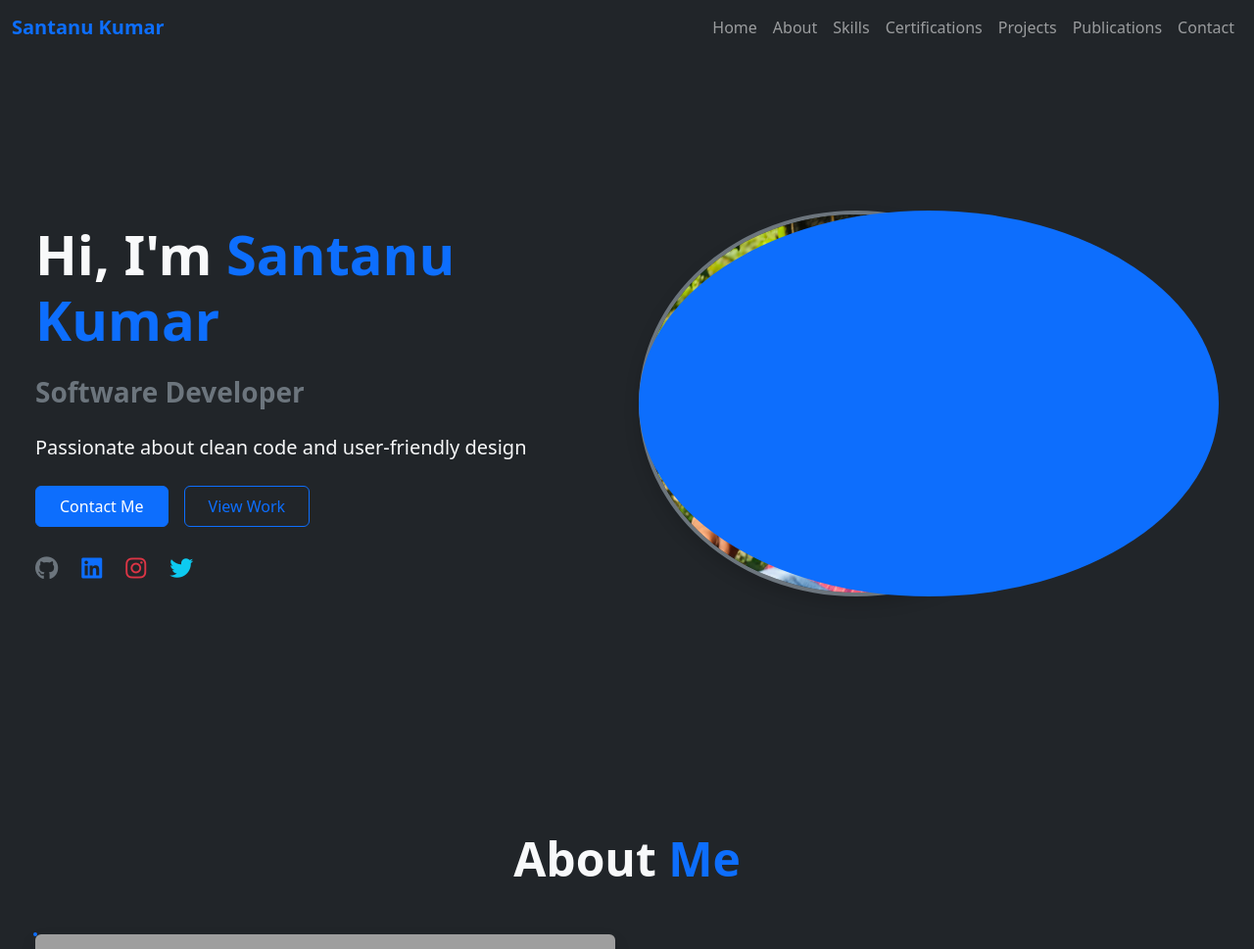
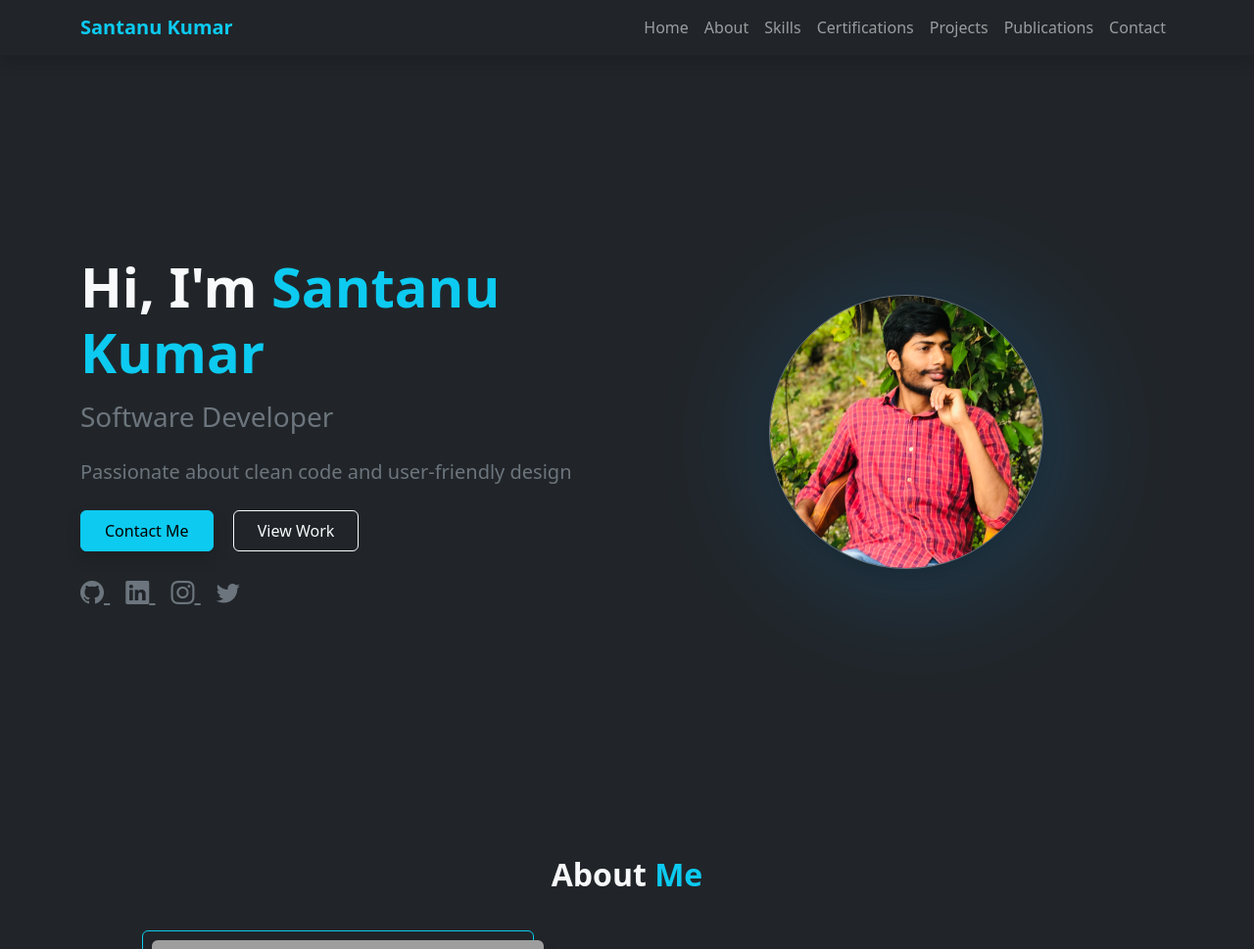
Before and after one commit to santanu9798/portfolio, a Django app: page / in a window 1280 px wide; the page is wider, and only the part inside the window is pictured. Shown: the top 969 px of that part at 98% size. Run offline with Django 4.2, Linux system fonts and the light colour scheme; grey boxes are pictures that could not be loaded.

Commit message:
all change html, css file.

```diff
--- a/portfolio/static/css/style.css
+++ b/portfolio/static/css/style.css
@@ -91,7 +91,11 @@
 .mobile-menu.show {
     max-height: 500px;
 }
+
+.navbar-nav .nav-link:hover {
+    color: #0dcaf0 !important;
 }
+
 
 @keyframes loadSkill {
     from { width: 0; }
--- a/portfolio/templates/portfolio/index.html
+++ b/portfolio/templates/portfolio/index.html
@@ -6,17 +6,27 @@
     <meta name="viewport" content="width=device-width, initial-scale=1.0">
     <title>Santanu</title>
     <link href="https://cdn.jsdelivr.net/npm/bootstrap@5.3.0/dist/css/bootstrap.min.css" rel="stylesheet">
-    <link rel="stylesheet" href="https://cdnjs.cloudflare.com/ajax/libs/font-awesome/6.4.0/css/all.min.css">
+    <link rel="stylesheet" href="https://cdn.jsdelivr.net/npm/bootstrap-icons@1.11.0/font/bootstrap-icons.css">
+    <link href="https://cdn.jsdelivr.net/npm/bootstrap-icons@1.11.0/font/bootstrap-icons.css" rel="stylesheet">
+<script src="https://cdn.jsdelivr.net/npm/bootstrap@5.3.0/dist/js/bootstrap.bundle.min.js"></script>
     <link rel="stylesheet" href="{% static 'css/style.css' %}">
 </head>
 <body class="bg-dark text-light">
     <!-- Navigation -->
-    <nav class="navbar navbar-expand-lg navbar-dark bg-dark fixed-top bg-opacity-90 backdrop-blur">
-        <div class="container-fluid">
-            <span class="navbar-brand fw-bold text-primary">Santanu Kumar</span>
+    <nav class="navbar navbar-expand-md navbar-dark bg-dark fixed-top shadow">
+    <div class="container">
+
+        <!-- Brand -->
+        <a class="navbar-brand fw-bold text-info" href="#">
+            Santanu Kumar
+        </a>
+
+        <!-- Mobile Toggle Button -->
         <button class="navbar-toggler" type="button" data-bs-toggle="collapse" data-bs-target="#navbarNav">
             <span class="navbar-toggler-icon"></span>
         </button>
+
+        <!-- Menu -->
         <div class="collapse navbar-collapse" id="navbarNav">
             <ul class="navbar-nav ms-auto">
                 <li class="nav-item">
@@ -45,83 +55,182 @@
     </div>
 </nav>
 
-    <!-- Hero Section -->
-    <section id="home" class="min-vh-100 d-flex align-items-center justify-content-center pt-5 pb-4 px-3 px-md-4">
-        <div class="container-fluid">
+<!-- Mobile Menu -->
+
+<button class="navbar-toggler" type="button" data-bs-toggle="collapse" data-bs-target="#navbarNav">
+    <span class="navbar-toggler-icon"></span>
+</button>
+<div class="collapse navbar-collapse bg-dark" id="navbarNav">
+    <ul class="navbar-nav ms-auto">
+        <li class="nav-item">
+            <a class="nav-link" href="#home">Home</a>
+        </li>
+        <li class="nav-item">
+            <a class="nav-link" href="#about">About</a>
+        </li>
+        <li class="nav-item">
+            <a class="nav-link" href="#skills">Skills</a>
+        </li>
+        <li class="nav-item">
+            <a class="nav-link" href="#certifications">Certifications</a>
+        </li>
+        <li class="nav-item">
+            <a class="nav-link" href="#projects">Projects</a>
+        </li>
+        <li class="nav-item">
+            <a class="nav-link" href="#publications">Publications</a>
+        </li>
+        <li class="nav-item">
+            <a class="nav-link" href="#contact">Contact</a>
+        </li>
+    </ul>
+</div>
+
+    <!-- Home Section -->
+
+    <section id="home" class="d-flex align-items-center bg-dark text-light" style="min-height:100vh; padding-top:80px; padding-bottom:50px;">
+    <div class="container">
+
         <div class="row align-items-center">
-                <div class="col-lg-6 text-center text-lg-start">
-                    <h1 class="display-4 fw-bold mb-4">
-                        Hi, I'm <span class="text-primary">Santanu Kumar</span>
+
+            <!-- Left Content -->
+            <div class="col-md-6 text-center text-md-start">
+
+                <h1 class="display-4 fw-bold mb-3">
+                    Hi, I'm <span class="text-info">Santanu Kumar</span>
                 </h1>
-                    <h2 class="h3 fw-semibold mb-4 text-secondary">
+
+                <h3 class="mb-4 text-secondary">
                     Software Developer
-                    </h2>
-                    <p class="lead mb-4">
+                </h3>
+
+                <p class="lead text-secondary mb-4">
                     Passionate about clean code and user-friendly design
                 </p>
-                    <div class="d-flex justify-content-center justify-content-lg-start gap-3 mb-4">
-                        <a href="#contact" class="btn btn-primary px-4 py-2">Contact Me</a>
-                        <a href="#projects" class="btn btn-outline-primary px-4 py-2">View Work</a>
+
+                <!-- Buttons -->
+                <div class="mb-4">
+                    <a href="#contact" class="btn btn-info me-3 px-4 py-2 shadow">
+                        Contact Me
+                    </a>
+
+                    <a href="#projects" class="btn btn-outline-light px-4 py-2">
+                        View Work
+                    </a>
                 </div>
-                    <div class="d-flex justify-content-center justify-content-lg-start gap-4">
-                        <a href="https://github.com/santanu9798" class="text-secondary fs-4"><i class="fab fa-github"></i></a>
-                        <a href="https://www.linkedin.com/in/santanu-kumar-1152b0235/" class="text-primary fs-4"><i class="fab fa-linkedin"></i></a>
-                        <a href="#" class="text-danger fs-4"><i class="fab fa-instagram"></i></a>
-                        <a href="https://twitter.com/santanu9798" class="text-info fs-4"><i class="fab fa-twitter"></i></a>
+
+                <!-- Social Icons -->
+                <div>
+                    <a href="https://github.com/santanu9798" class="text-secondary me-3 fs-4">
+                        <i class="bi bi-github"></i>
+                    </a>
+
+                    <a href="https://www.linkedin.com/in/santanu-kumar-1152b0235/" class="text-secondary me-3 fs-4">
+                        <i class="bi bi-linkedin"></i>
+                    </a>
+
+                    <a href="#" class="text-secondary me-3 fs-4">
+                        <i class="bi bi-instagram"></i>
+                    </a>
+
+                    <a href="https://twitter.com/santanu9798" class="text-secondary fs-4">
+                        <i class="bi bi-twitter"></i>
+                    </a>
                 </div>
+
             </div>
-                <div class="col-lg-6 d-none d-lg-flex justify-content-center">
+
+            <!-- Right Image -->
+            <div class="col-md-6 d-none d-md-flex justify-content-center mt-4 mt-md-0">
+
                 <div class="position-relative">
-                        <div class="position-absolute top-0 start-0 w-100 h-100 bg-primary rounded-circle opacity-20 blur"></div>
-                        <img src="{% static 'images/profile.jpg' %}" alt="Developer" class="rounded-circle border border-4 border-secondary shadow w-75">
+
+                    <!-- Glow Effect -->
+                    <div class="position-absolute rounded-circle"
+                        style="width:300px; height:300px; background: radial-gradient(circle, #0dcaf0, #0d6efd); filter: blur(60px); opacity:0.2;">
                     </div>
+
+                    <!-- Image -->
+                    <img src="{% static 'images/profile.jpg' %}"
+                        alt="Developer"
+                        class="rounded-circle border border-secondary shadow"
+                        style="width:280px; height:280px; object-fit:cover; position:relative; z-index:1;">
+
                 </div>
+
             </div>
+
+        </div>
+
     </div>
 </section>
+    <!-- About Section -->
+    <section id="about" class="py-5 bg-dark text-light">
+    <div class="container">
 
-    <!-- About Section -->
-    <section id="about" class="py-5 px-3 px-md-4 bg-dark bg-opacity-50">
-        <div class="container-fluid">
-            <h2 class="display-5 fw-bold text-center mb-5">
-                About <span class="text-primary">Me</span>
+        <!-- Heading -->
+        <h2 class="text-center fw-bold mb-5">
+            About <span class="text-info">Me</span>
         </h2>
 
         <div class="row align-items-center">
-                <div class="col-lg-6 text-center">
-                    <div class="position-relative">
-                        <div class="position-absolute top-0 start-0 translate-middle border border-2 border-primary rounded"></div>
-                        <img src="{% static 'images/about.jpg' %}" style="height: 600px;" alt="About Me" class="rounded shadow w-100">
-                    </div>
-                </div>
-                <div class="col-lg-6">
-                    <h3 class="h4 fw-semibold mb-3">Who am I?</h3>
-                    <p class="text-muted mb-4">
-                    I'm Santanu, a self-taught Software Developer from Delhi, India.. <br>
-                    I'm always curious and passionate about building stunning, responsive, and user-friendly websites.
-                    </p>
-                    <div class="row g-3 mb-4">
-                        <div class="col-sm-6 d-flex align-items-center">
-                            <i class="fas fa-user-tie text-primary me-2"></i>
-                            <span class="text-light">Santanu Kumar</span>
-                        </div>
-                        <div class="col-sm-6 d-flex align-items-center">
-                            <i class="fas fa-envelope text-primary me-2"></i>
-                            <span class="text-light">8579santanu@gmail.com</span>
-                        </div>
-                        <div class="col-sm-6 d-flex align-items-center">
-                            <i class="fas fa-phone text-primary me-2"></i>
-                            <span class="text-light">+91 8579077272</span>
-                        </div>
-                        <div class="col-sm-6 d-flex align-items-center">
-                            <i class="fas fa-map-marker-alt text-primary me-2"></i>
-                            <span class="text-light">Delhi, India</span>
+
+            <!-- Image -->
+            <div class="col-md-6 text-center mb-4 mb-md-0">
+                <div class="position-relative d-inline-block">
+
+                    <!-- Border Effect -->
+                    <div class="position-absolute border border-info rounded"
+                        style="width:100%; height:100%; top:-10px; left:-10px; z-index:0;"></div>
+
+                    <!-- Image -->
+                    <img src="{% static 'images/about.jpg' %}"
+                        alt="About Me"
+                        class="img-fluid rounded shadow position-relative"
+                        style="max-height:400px; z-index:1;">
                 </div>
             </div>
 
-                    <a href="{% static 'Images/Santanu-kumar.pdf' %}" class="btn btn-outline-primary px-3 py-2">
-                        Download CV <i class="fas fa-download ms-2"></i>
+            <!-- Content -->
+            <div class="col-md-6">
+
+                <h4 class="fw-semibold mb-3">Who am I?</h4>
+
+                <p class="text-secondary mb-4">
+                    I'm Santanu, a self-taught Software Developer from Delhi, India.<br>
+                    I'm always curious and passionate about building stunning, responsive, and user-friendly websites.
+                </p>
+
+                <!-- Info Grid -->
+                <div class="row mb-4">
+
+                    <div class="col-6 mb-2">
+                        <i class="bi bi-person-fill text-info me-2"></i>
+                        <span>Santanu Kumar</span>
+                    </div>
+
+                    <div class="col-6 mb-2">
+                        <i class="bi bi-envelope-fill text-info me-2"></i>
+                        <span>8579santanu@gmail.com</span>
+                    </div>
+
+                    <div class="col-6 mb-2">
+                        <i class="bi bi-telephone-fill text-info me-2"></i>
+                        <span>+91 8579077272</span>
+                    </div>
+
+                    <div class="col-6 mb-2">
+                        <i class="bi bi-geo-alt-fill text-info me-2"></i>
+                        <span>Delhi, India</span>
+                    </div>
+
+                </div>
+
+                <!-- Button -->
+                <a href="{% static 'Images/Santanu-kumar.pdf' %}" class="btn btn-outline-info">
+                    <i class="bi bi-download me-2"></i> Download CV
                 </a>
+
             </div>
         </div>
     </div>
@@ -473,34 +582,54 @@
     <br><br>
 
     <!-- Publications -->
-    <section id="publications" class="py-4 px-3">
-        <div class="container-fluid" style="max-width: 72rem;">
+    <section id="publications" class="py-5 bg-dark text-light">
+    <div class="container">
+
+        <!-- Heading -->
         <div class="text-center mb-5">
-                <p class="text-muted">Research & Writing</p>
-                <h2 class="display-6 fw-bold">Publications</h2>
-                <p class="mt-3 text-muted" style="max-width: 32rem; margin: 0 auto;">
+            <p class="text-secondary">Research & Writing</p>
+            <h2 class="fw-bold">Publications</h2>
+            <p class="mt-3 text-secondary mx-auto" style="max-width:600px;">
                 Applied research exploring secure distributed voting, cryptographic trust models,
                 and institutional blockchain architectures.
             </p>
         </div>
-            <div class="bg-secondary border border-primary rounded-4 p-4 p-md-5 shadow-sm">
-                <div class="d-flex align-items-start gap-3">
-                    <div class="flex-shrink-0 w-100" style="width: 3rem; height: 3rem; background: linear-gradient(to right, #ec4899, #3b82f6); border-radius: 0.5rem; display: flex; align-items: center; justify-content: center; color: white; font-size: 1.25rem;">
-                        📄
+
+        <!-- Card -->
+        <div class="card bg-secondary text-light border-0 shadow-lg">
+            <div class="card-body p-4 p-md-5">
+
+                <div class="d-flex align-items-start">
+
+                    <!-- Icon -->
+                    <div class="me-3">
+                        <div class="d-flex align-items-center justify-content-center rounded text-white"
+                            style="width:50px; height:50px; background: linear-gradient(45deg, #ff4d6d, #4dabf7);">
+                            <i class="bi bi-file-earmark-text fs-4"></i>
                         </div>
-                    <div class="flex-grow-1">
-                        <h3 class="h4 fw-semibold mb-3">
+                    </div>
+
+                    <!-- Content -->
+                    <div>
+                        <h4 class="fw-semibold mb-2">
                             Permissioned Smart Contract-Based e-Voting System for Universities
-                        </h3>
-                        <p class="text-muted mb-3">
-                        A blockchain-driven model for secure, transparent, and institution-friendly academic elections leveraging Hyperledger smart contracts.
+                        </h4>
+
+                        <p class="text-light mb-3">
+                            A blockchain-driven model for secure, transparent, and institution-friendly
+                            academic elections leveraging Hyperledger smart contracts.
                         </p>
-                        <span class="text-muted small">
+
+                        <span class="text-secondary small">
                             Research + Prototype Build
                         </span>
                     </div>
+
+                </div>
+
             </div>
         </div>
+
     </div>
 </section>
 
@@ -522,7 +651,7 @@
                     <div class="mb-4">
                         <div class="d-flex align-items-start mb-3">
                             <div class="flex-shrink-0 rounded-circle bg-primary bg-opacity-10 d-flex align-items-center justify-content-center" style="width: 2.5rem; height: 2.5rem;">
-                                <i class="fas fa-map-marker-alt text-primary"></i>
+                                <i class="bi bi-geo-alt-fill text-primary"></i>
                             </div>
                             <div class="ms-3">
                                 <h4 class="h6 fw-medium mb-1">Location</h4>
@@ -532,7 +661,7 @@
 
                         <div class="d-flex align-items-start mb-3">
                             <div class="flex-shrink-0 rounded-circle bg-info bg-opacity-10 d-flex align-items-center justify-content-center" style="width: 2.5rem; height: 2.5rem;">
-                                <i class="fas fa-envelope text-info"></i>
+                                <i class="bi bi-envelope-fill text-primary"></i>
                             </div>
                             <div class="ms-3">
                                 <h4 class="h6 fw-medium mb-1">Email</h4>
@@ -542,7 +671,7 @@
 
                         <div class="d-flex align-items-start mb-3">
                             <div class="flex-shrink-0 rounded-circle bg-success bg-opacity-10 d-flex align-items-center justify-content-center" style="width: 2.5rem; height: 2.5rem;">
-                                <i class="fas fa-phone text-success"></i>
+                                <i class="bi bi-telephone-fill text-success"></i>
                             </div>
                             <div class="ms-3">
                                 <h4 class="h6 fw-medium mb-1">Phone</h4>
@@ -554,20 +683,17 @@
                     <div class="mt-4">
                         <h4 class="h6 fw-medium mb-3">Follow Me</h4>
                         <div class="d-flex gap-3">
-                            <a href="https://github.com/santanu9798" class="rounded-circle bg-secondary d-flex align-items-center justify-content-center" style="width: 2.5rem; height: 2.5rem;">
-                                <i class="fab fa-github"></i>
+                            <a href="https://github.com/santanu9798" class="rounded-circle bg-secondary d-flex align-items-center justify-content-center" style="width: 2.5rem; color: black; height: 2.5rem;">
+                                <i class="bi bi-github fs-4"></i>
                             </a>
                             <a href="https://www.linkedin.com/in/santanu-kumar-1152b0235/" class="rounded-circle bg-secondary d-flex align-items-center justify-content-center" style="width: 2.5rem; height: 2.5rem;">
-                                <i class="fab fa-linkedin-in"></i>
+                                <i class="bi bi-linkedin fs-4"></i>
                             </a>
-                            <a href="#" class="rounded-circle bg-secondary d-flex align-items-center justify-content-center" style="width: 2.5rem; height: 2.5rem;">
-                                <i class="fab fa-instagram"></i>
+                            <a href="#" class="rounded-circle bg-secondary d-flex align-items-center justify-content-center" style="width: 2.5rem; color: #E1306C; height: 2.5rem;">
+                                <i class="bi bi-instagram fs-4"></i>
                             </a>
-                            <a href="#" class="rounded-circle bg-secondary d-flex align-items-center justify-content-center" style="width: 2.5rem; height: 2.5rem;">
-                                <i class="fa-brands fa-whatsapp"></i>
-                            </a>
-                            <a href="https://leetcode.com/" target="_blank" class="text-muted">
-                                <img src="https://cdn.jsdelivr.net/gh/devicons/devicon/icons/leetcode/leetcode-original.svg" class="rounded" style="width: 1.5rem; height: 1.5rem;" />
+                            <a href="#" class="rounded-circle bg-secondary d-flex align-items-center justify-content-center" style="width: 2.5rem; height: 2.5rem; color: #25D366;; background-color: #25D366;">
+                                <i class="bi bi-whatsapp fs-4"></i>
                             </a>
                         </div>
                     </div>
```
Lines whose indentation alone changed are shown as unchanged.
